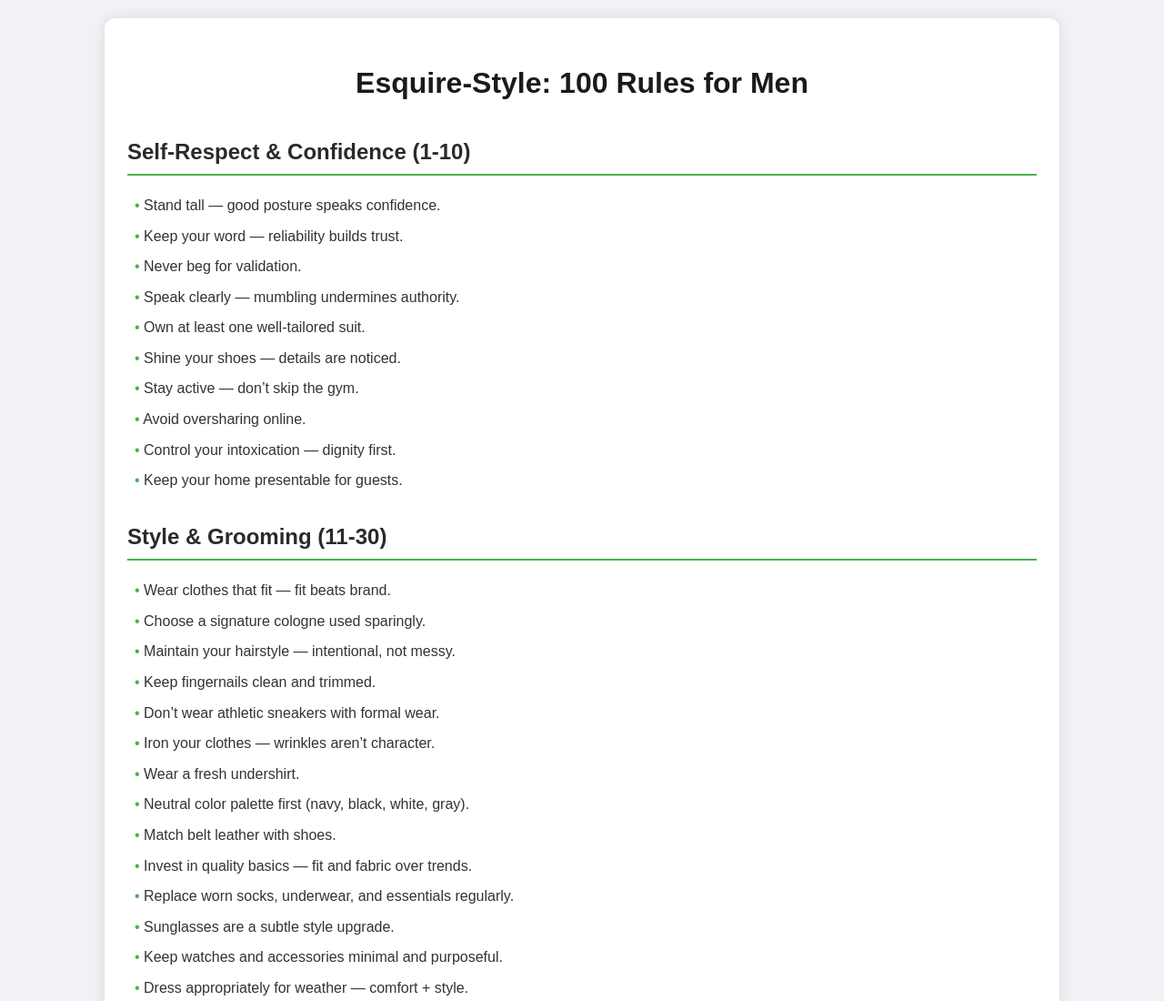
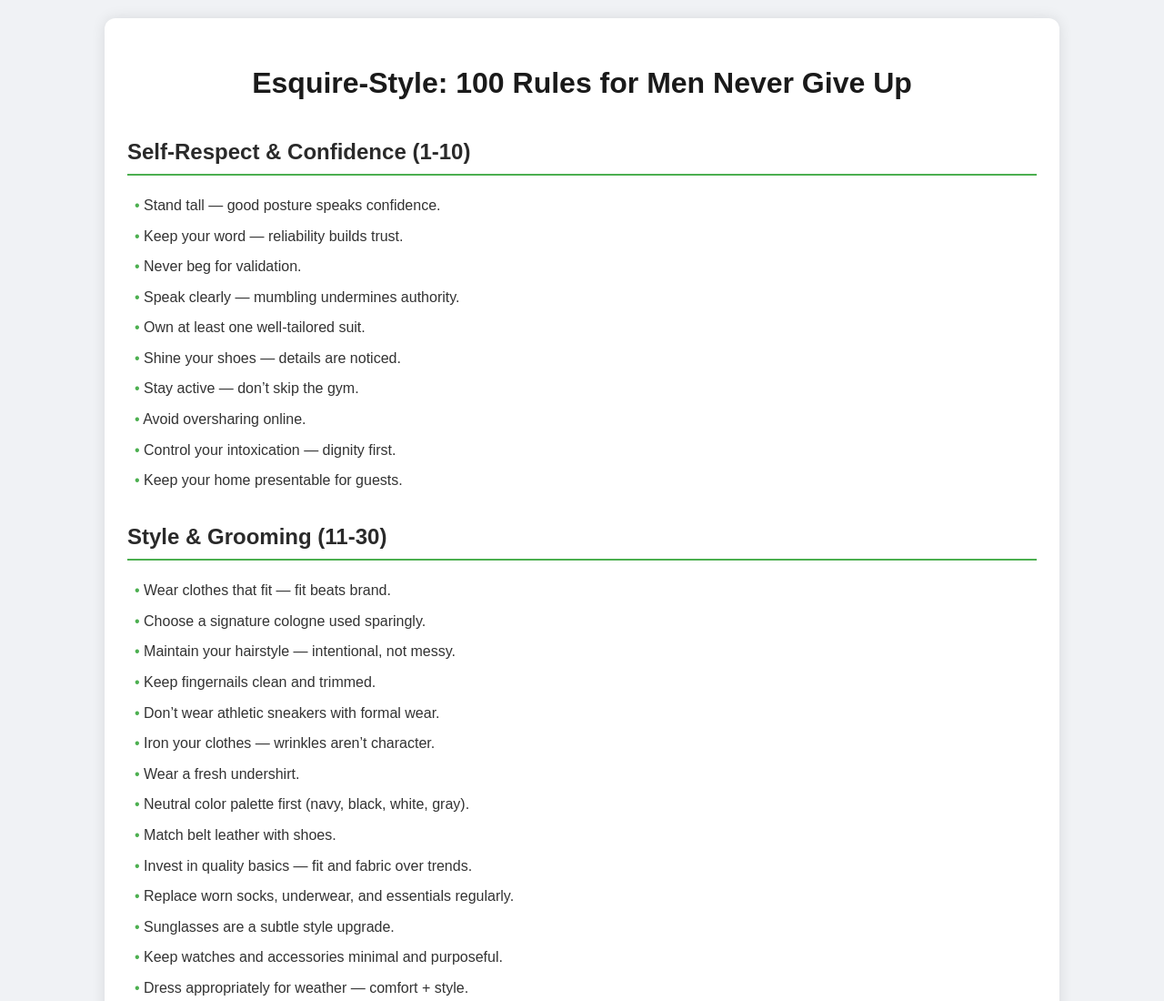
Before and after one commit to mrsuraj1438-cpu/esquire-rules, a plain HTML site: page index.html in a window 1280 px wide. Shown: the top 1100 px of the page at 91% size. Drawn offline with Linux system fonts and the light colour scheme.

Commit message:
Update index.html

```diff
--- a/index.html
+++ b/index.html
@@ -48,7 +48,7 @@
 </head>
 <body>
   <div class="container">
-    <h1>Esquire-Style: 100 Rules for Men</h1>
+    <h1>Esquire-Style: 100 Rules for Men Never Give Up</h1>
 
     <!-- Self-Respect & Confidence -->
     <h2>Self-Respect & Confidence (1-10)</h2>
```
